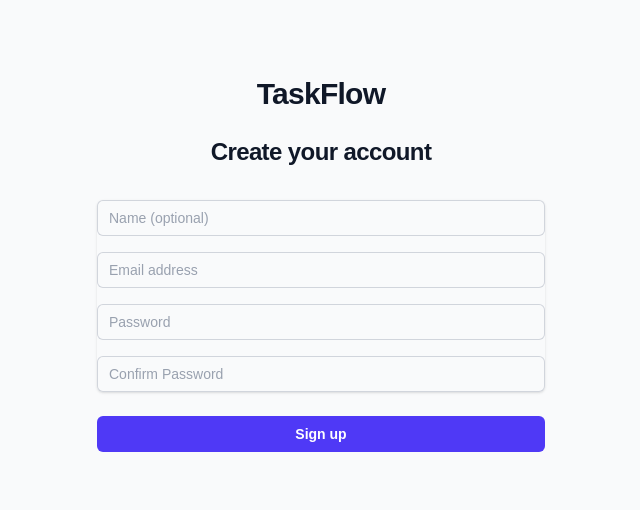
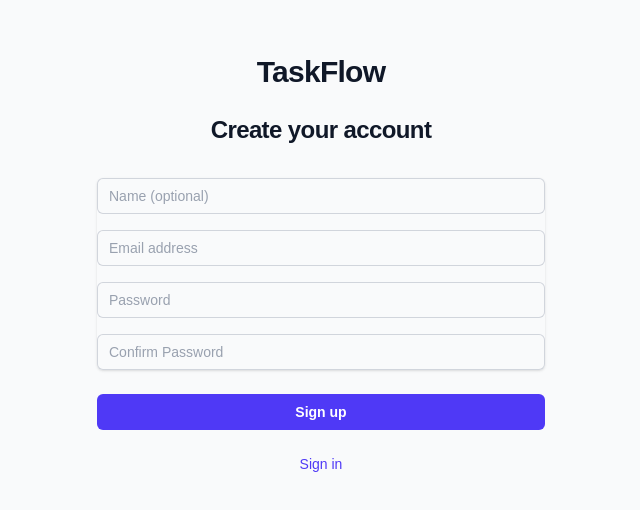
Before and after one commit to sakadoddle/taskflow, a Next.js app: page /register in a window 1280 px wide. Shown: the part 136-646 px from the top of the page, without its empty margins (319-959 px from the left). Built offline with nearby package versions, Linux system fonts and the light colour scheme.

Commit message:
Add login link

```diff
--- a/src/app/register/page.tsx
+++ b/src/app/register/page.tsx
@@ -2,6 +2,7 @@
 
 import { useState } from 'react';
 import { useRouter } from 'next/navigation';
+import Link from 'next/link';
 
 export default function RegisterPage() {
   const router = useRouter();
@@ -167,6 +168,14 @@ export default function RegisterPage() {
               {loading ? 'Creating account...' : 'Sign up'}
             </button>
           </div>
+
+          <div className="text-sm text-center">
+            <p>
+              <Link href="/login" className="font-medium text-indigo-600 hover:text-indigo-500">
+                Sign in
+              </Link>
+            </p>
+          </div>
         </form>
       </div>
     </div>
```
